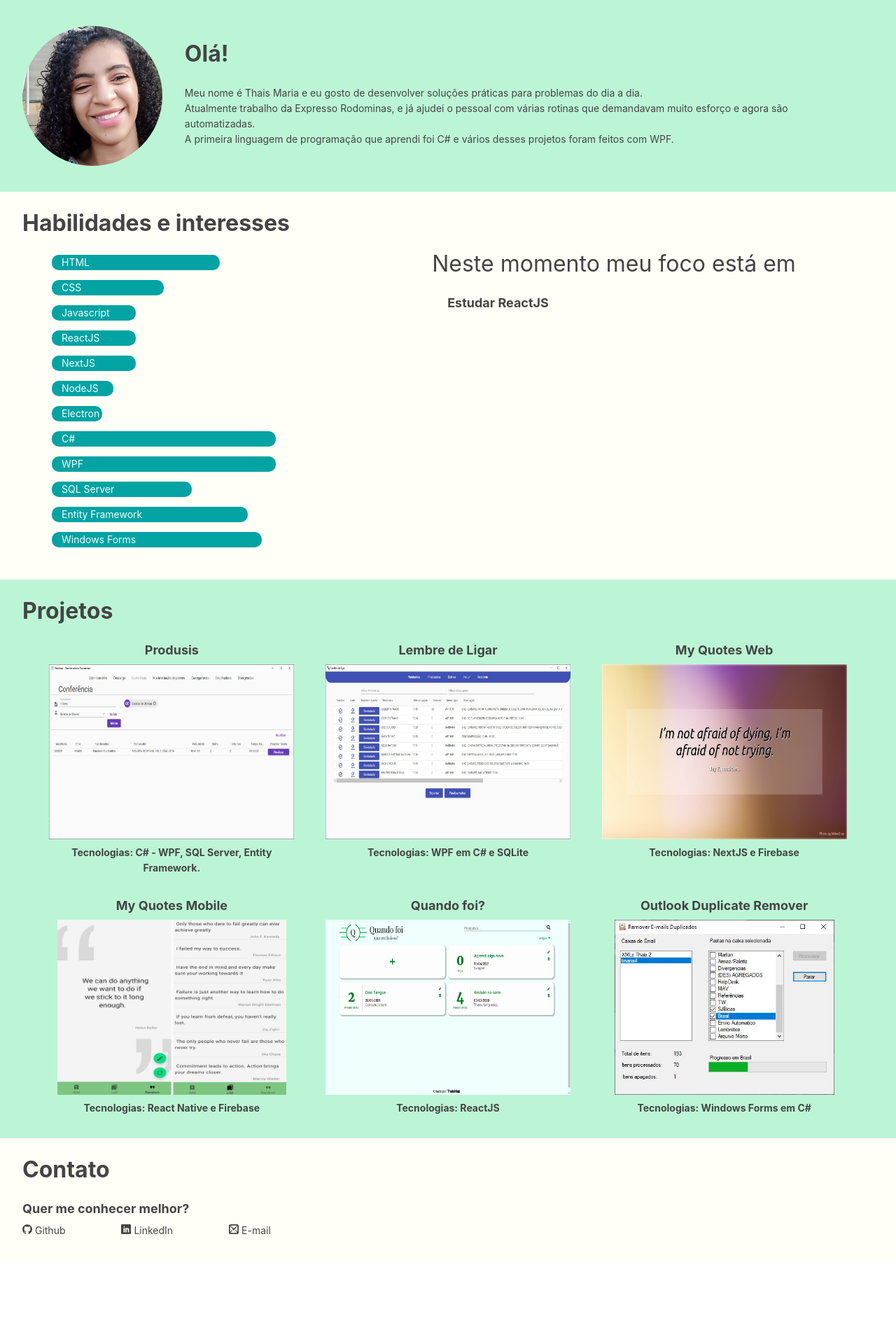
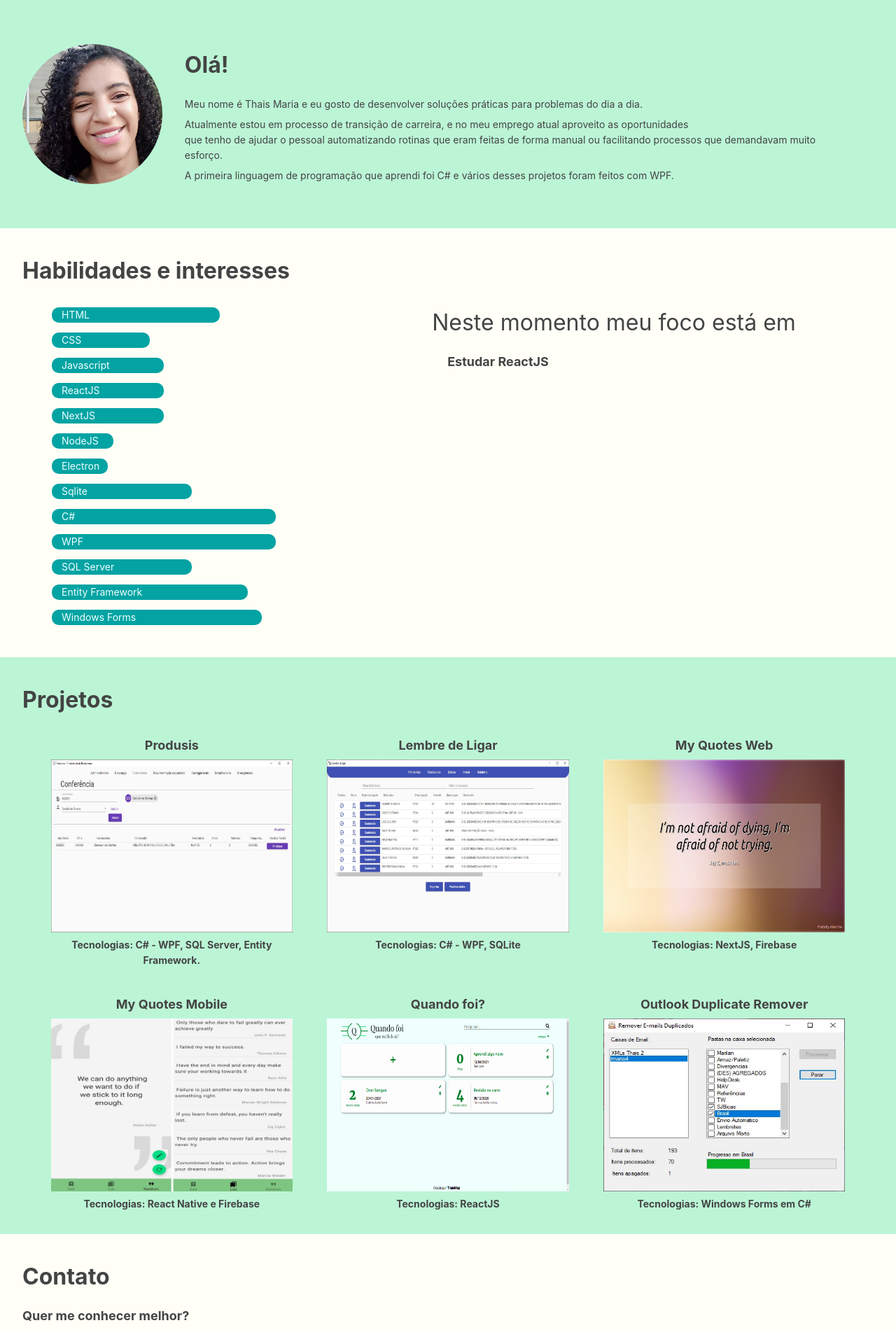
Before and after one commit to ThaisMap/Portfolio, a Next.js app: page / in a window 1280 px wide. Shown: the top 1900 px of the page at 70% size. Before the commit the page ends 1801 px from the top, so only its background shows below. Built offline with nearby package versions, Linux system fonts and the light colour scheme.

Commit message:
Links dos projetos e melhoria no Readme

```diff
--- a/components/about.jsx
+++ b/components/about.jsx
@@ -1,13 +1,13 @@
-import React from 'react';
-import styles from '../styles/about.module.css';
+import React from "react";
+import styles from "../styles/about.module.css";
 
 export default function About() {
   return (
     <section className={`section-padding color-1 ${styles.container}`}>
       <img
         className={styles.image}
-        src='images/Thais.jpg'
-        alt='Foto de Thais'
+        src="images/Thais.jpg"
+        alt="Foto de Thais"
       />
       <div className={styles.info}>
         <h1 className={`text title`}>Olá!</h1>
@@ -16,8 +16,10 @@ export default function About() {
           para problemas do dia a dia.
         </p>
         <p className={`text`}>
-          Atualmente trabalho da Expresso Rodominas, e já ajudei o pessoal com
-          várias rotinas que demandavam muito esforço e agora são automatizadas.
+          Atualmente estou em processo de transição de carreira, e no meu
+          emprego atual aproveito as oportunidades <br />
+          que tenho de ajudar o pessoal automatizando rotinas que eram feitas de
+          forma manual ou facilitando processos que demandavam muito esforço.
         </p>
         <p className={`text`}>
           A primeira linguagem de programação que aprendi foi C# e vários desses
--- a/components/cardProject.jsx
+++ b/components/cardProject.jsx
@@ -1,6 +1,7 @@
 import React from "react";
 import styles from "../styles/cardProject.module.css";
 import Link from "next/link";
+import Image from "next/image";
 
 export default function CardProject(props) {
   const { project } = props;
@@ -8,10 +9,12 @@ export default function CardProject(props) {
     <section className={styles.container}>
       <h3 className={`text text-large`}>{project.name}</h3>
       <Link href={`/${project.page}`}>
-        <img
+        <Image
           className={styles.coverImg}
-          src={`images/${project.images[0]}`}
+          src={`/images/${project.images[0]}`}
           alt={`miniatura ${project.name}`}
+          height={250}
+          width={350}
         />
       </Link>
       <strong className={`text ` + styles.textCenter}>
--- a/dados.js
+++ b/dados.js
@@ -10,23 +10,26 @@ export const projetos = [
       "Produsis_3.JPG",
       "Produsis_4.JPG",
       "Produsis_5.JPG",
+      "Produsis_6.JPG",
     ],
     page: "produsis",
   },
   {
     name: "Lembre de Ligar",
     description:
-      "Esse sistema foi pensado para compartilhar informações entre uma equipe de Serviço de Atendimento ao Motorista, responsável por entrar em contato com motoristas e acompanhar o Status de suas entregas.",
-    technologies: "WPF em C# e SQLite",
+      "Esse sistema foi pensado para compartilhar informações entre uma equipe de Serviço de Atendimento ao Motorista, responsável por entrar em contato com motoristas e acompanhar o status de suas entregas.",
+    technologies: "C# - WPF, SQLite",
     images: ["Ligar_1.JPG", "Ligar_2.JPG", "Ligar_3.JPG"],
     page: "ligar",
+    link: "https://github.com/ThaisMap/LembreDeLigar",
   },
   {
     name: "My Quotes Web",
     description: "Uma página que mostra frases motivacionais a cada clique",
-    technologies: "NextJS e Firebase",
+    technologies: "NextJS, Firebase",
     images: ["myquotes_1.png", "myquotes_2.png"],
     page: "quotesweb",
+    link: "https://my-quotes-map.vercel.app/",
   },
   {
     name: "My Quotes Mobile",
@@ -40,6 +43,7 @@ export const projetos = [
       "appquotes_4.png",
     ],
     page: "quotesapp",
+    link: "https://github.com/ThaisMap/MyQuotesApp",
   },
   {
     name: "Quando foi?",
@@ -48,6 +52,7 @@ export const projetos = [
     technologies: "ReactJS",
     images: ["quandofoi_1.png", "quandofoi_2.png"],
     page: "quandofoi",
+    link: "https://github.com/ThaisMap/quando-foi-web",
   },
   {
     name: "Outlook Duplicate Remover",
@@ -56,6 +61,7 @@ export const projetos = [
     technologies: "Windows Forms em C#",
     images: ["Outlook_1.JPG", "Outlook_2.JPG"],
     page: "outlook",
+    link: "https://github.com/ThaisMap/RemoveOutlookDuplicates",
   },
 ];
 
@@ -68,25 +74,25 @@ export const habilidades = [
 
   {
     tech: "CSS",
+    perc: 35,
+    level: "Júnior",
+  },
+
+  {
+    tech: "Javascript",
     perc: 40,
     level: "Júnior",
   },
 
   {
-    tech: "Javascript",
-    perc: 30,
-    level: "Júnior",
-  },
-
-  {
     tech: "ReactJS",
-    perc: 30,
+    perc: 40,
     level: "Júnior",
   },
 
   {
     tech: "NextJS",
-    perc: 30,
+    perc: 40,
     level: "Júnior",
   },
 
@@ -98,8 +104,13 @@ export const habilidades = [
 
   {
     tech: "Electron",
-    perc: 18,
+    perc: 20,
     level: "Básico",
+  },
+  {
+    tech: "Sqlite",
+    perc: 50,
+    level: "Intermediário",
   },
   {
     tech: "C#",
--- a/pages/[project].jsx
+++ b/pages/[project].jsx
@@ -29,6 +29,11 @@ export default function Project() {
           <strong className={`text ` + styles.textCenter}>
             Tecnologias: {projectData.technologies}
           </strong>
+          {projectData.link && (
+            <a href={projectData.link}>
+              <p className={styles.link}>Acesse</p>
+            </a>
+          )}
         </div>
         <div className={styles.carrossel}>
           <Carousel images={projectData.images} />
--- a/styles/globals.css
+++ b/styles/globals.css
@@ -53,6 +53,7 @@ a {
   font-size: 14px;
   line-height: 22px;
   color: #444444;
+  margin-top: 0.5em;
 }
 
 .text-small {
--- a/styles/projects/project.module.css
+++ b/styles/projects/project.module.css
@@ -23,10 +23,10 @@
   max-height: 90vh;
 }
 
-.arrows {
-  background: transparent;
-  font-size: 24px;
+.link {
+  font-size: 16px;
+  font-weight: bold;
   color: #444444;
-  outline: none;
-  cursor: pointer;
+  margin: 1em 0;
+  text-decoration: underline;
 }
```
Also changed, not shown: public/images/Produsis_6.JPG (added), 1 other file (tests, documents, lock files or other folders).
